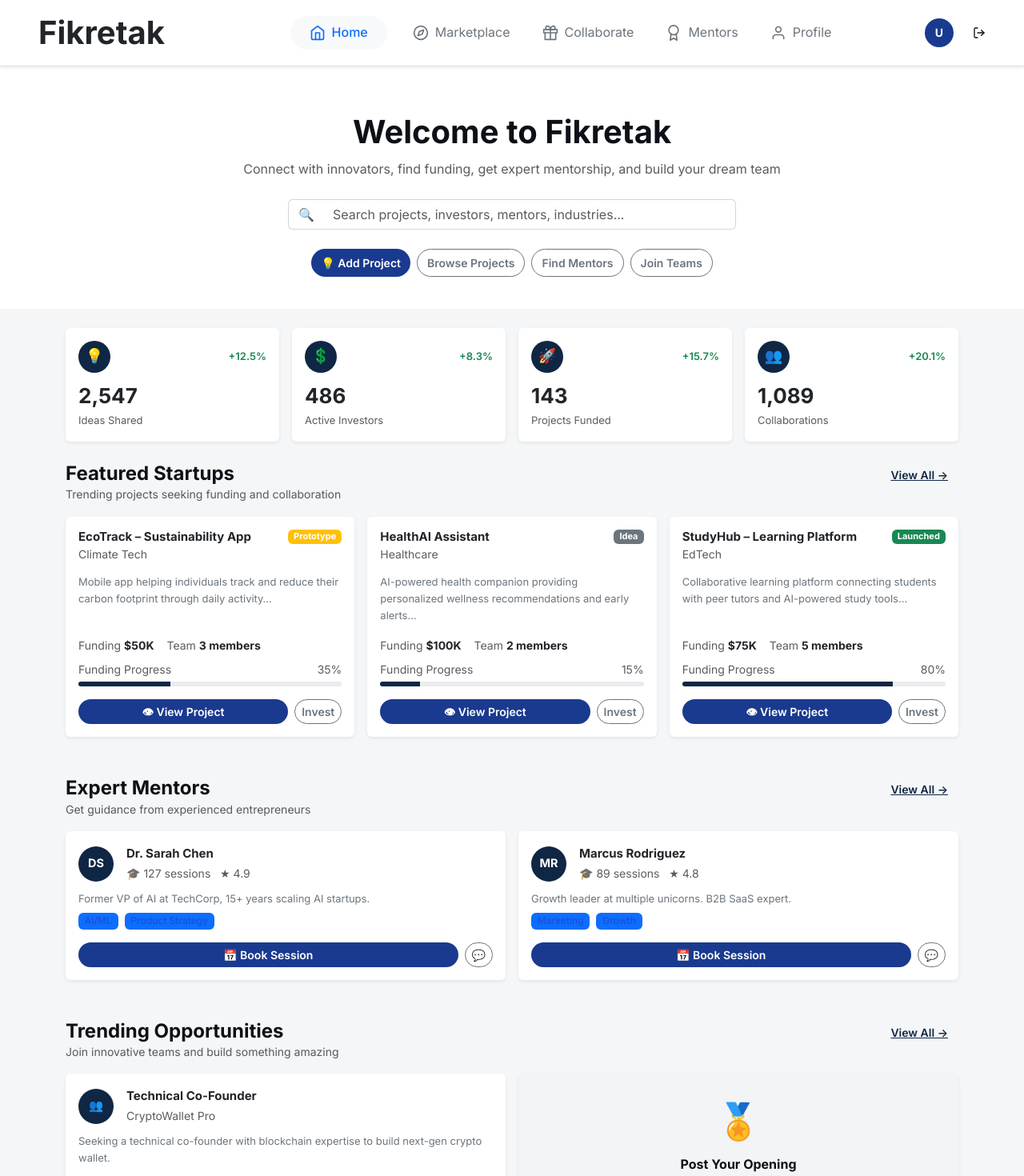
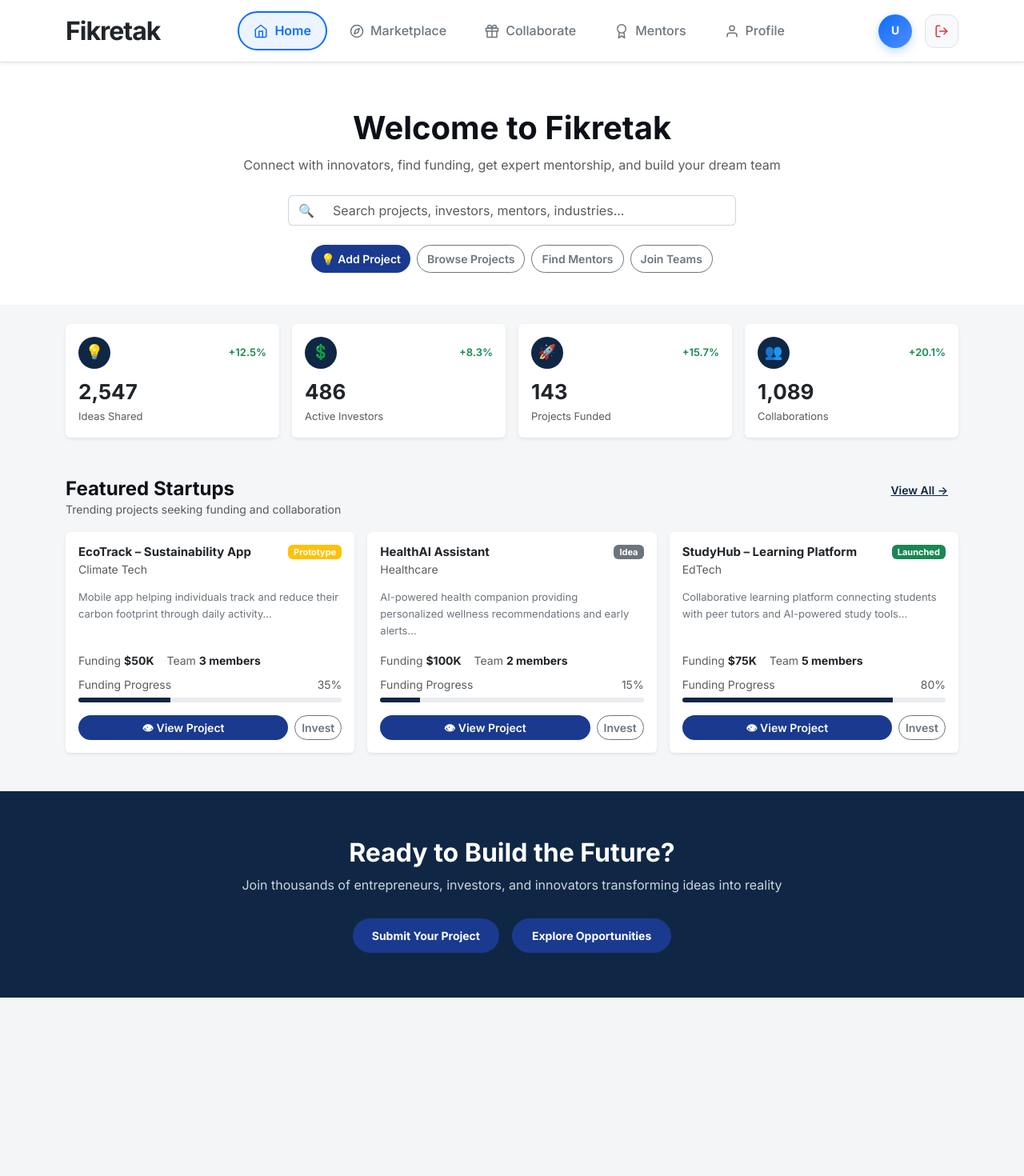
Before and after one commit to usef131/DemoFikratek, a React (Vite) app: page /home-two in a window 1280 px wide. Shown: the top 1470 px of the page at 80% size. After the commit the page ends 1247 px from the top, so only its background shows below. Built offline with nearby package versions, Linux system fonts and the light colour scheme.

Commit message:
last edit by youssef

```diff
--- a/src/Components/Common/SecondNavbar.jsx
+++ b/src/Components/Common/SecondNavbar.jsx
@@ -1,79 +1,130 @@
-import {Navbar, Nav, Container} from "react-bootstrap";
-import {FiHome, FiCompass, FiGift, FiAward, FiUser, FiLogOut} from "react-icons/fi";
-import {useNavigate, Link} from "react-router-dom";
-import {useAuth} from "../../../Context/AuthContext";
+import { FiHome, FiCompass, FiGift, FiAward, FiUser, FiLogOut } from "react-icons/fi";
+import { Navbar, Nav, Container } from "react-bootstrap";
+import { NavLink, Link, useNavigate } from "react-router-dom";
+import { useAuth } from "../../../Context/AuthContext";
+import Button from "react-bootstrap/Button";
+
+
+const navStyle = ({ isActive }) => ({
+    display: "flex",
+    alignItems: "center",
+    gap: "8px",
+    padding: "10px 18px",
+    borderRadius: "999px",
+    color: isActive ? "#0d6efd" : "#6c757d",
+    border: isActive ? "2px solid #0d6efd" : "2px solid transparent",
+    backgroundColor: isActive
+      ? "rgba(13,110,253,0.08)"
+      : "transparent",
+    fontWeight: isActive ? "600" : "500",
+    textDecoration: "none",
+    transition: "all 0.25s ease",
+    "&:hover": {
+      backgroundColor: isActive ? "rgba(13,110,253,0.08)" : "rgba(0,0,0,0.04)",
+    },
+  });
+
 function SecondNavbar() {
     const navigate = useNavigate();
-     const { user} = useAuth()
+    const { user } = useAuth()
     return (
         <>
-            <Navbar bg="white" className="shadow-sm py-1 border-bottom">
-                <Container fluid className="px-5">
+            <Navbar
+                bg="white"
+                expand="lg"
+                className="shadow-sm border-bottom py-2 sticky-top"
+            >
+                <Container fluid="lg">
                     {/* Logo */}
                     <Navbar.Brand
-                        href="#"
-                        className="fw-bold fs-1 text-dark me-5"
+                        onClick={() => navigate("/")}
+                        className="fw-bold fs-2"
+                        style={{
+                            cursor: "pointer",
+                            color: "#212529",
+                            letterSpacing: "-1px",
+                        }}
                     >
                         Fikretak
                     </Navbar.Brand>
 
-                    {/* Center Navigation */}
-                    <Nav className="mx-auto gap-4 align-items-center">
-                        <Nav.Link
-                            href="#"
-                            className="d-flex align-items-center gap-2 px-4 py-2 rounded-pill bg-light text-primary fw-medium"
-                        >
-                            <FiHome size={20} />
+                    {/* Mobile Toggle */}
+                    <Navbar.Toggle aria-controls="main-navbar" />
+
+                    <Navbar.Collapse id="main-navbar">
+                        {/* Navigation */}
+                        <Nav className="mx-auto gap-lg-2 align-items-lg-center my-3 my-lg-0">
+                            <NavLink to="/Home-Two" style={navStyle}>
+                                <FiHome size={18} />
                                 Home
-                        </Nav.Link>
+                            </NavLink>
 
-                        <Nav.Link className="d-flex align-items-center gap-2 text-secondary" style={{ cursor: "pointer" }} onClick={() => navigate("/marketplace")}>
-                            <FiCompass size={20} />
+                            <NavLink to="/marketplace" style={navStyle}>
+                                <FiCompass size={18} />
                                 Marketplace
-                        </Nav.Link>
+                            </NavLink>
 
-                        <Nav.Link className="d-flex align-items-center gap-2 text-secondary" style={{ cursor: "pointer" }} onClick={() => navigate("/collaborate")}>
-                            <FiGift size={20} />
+                            <NavLink to="/collaborate" style={navStyle}>
+                                <FiGift size={18} />
                                 Collaborate
-                        </Nav.Link>
+                            </NavLink>
 
-                        <Nav.Link className="d-flex align-items-center gap-2 text-secondary" style={{ cursor: "pointer" }} onClick={() => navigate("/mentors")}>
-                            <FiAward size={20} />
+                            <NavLink to="/mentors" style={navStyle}>
+                                <FiAward size={18} />
                                 Mentors
-                        </Nav.Link>
+                            </NavLink>
 
-                        <Nav.Link className="d-flex align-items-center gap-2 text-secondary" style={{ cursor: "pointer" }} onClick={() => navigate("/Profile")}>
-                            <FiUser size={20} />
+                            <NavLink to="/profile" style={navStyle}>
+                                <FiUser size={18} />
                                 Profile
-                        </Nav.Link>
+                            </NavLink>
                         </Nav>
 
                         {/* Right Side */}
-                    <div className="d-flex align-items-center gap-4">
-
-
-                        <Link to="/Profile" style={{
-                            width: 36,
-                            height: 36,
-                            borderRadius: '50%',   // <-- makes it a circle
-                            background: 'var(--fk-primary-btn)',
-                            color: '#fff',
-                            display: 'flex',
-                            alignItems: 'center',
-                            justifyContent: 'center',
-                            fontWeight: 700,
-                            fontSize: '0.875rem',
-                            textDecoration: 'none',
-                        }}>
-                            {user?.name?.slice(0, 2).toUpperCase() || 'U'}
+                        <div className="d-flex align-items-center gap-3 ms-lg-3">
+                            {/* Profile Avatar */}
+                            <Link
+                                to="/profile"
+                                style={{
+                                    width: "42px",
+                                    height: "42px",
+                                    borderRadius: "50%",
+                                    background:
+                                        "linear-gradient(135deg, #0d6efd, #4f8cff)",
+                                    color: "#fff",
+                                    display: "flex",
+                                    alignItems: "center",
+                                    justifyContent: "center",
+                                    fontWeight: "700",
+                                    fontSize: "14px",
+                                    textDecoration: "none",
+                                    boxShadow: "0 4px 12px rgba(13,110,253,0.25)",
+                                    transition: "0.3s",
+                                }}
+                            >
+                                {user?.name?.slice(0, 2).toUpperCase() || "U"}
                             </Link>
 
-                        <FiLogOut
-                            style={{ cursor: "pointer" }}
+                            {/* Logout Button */}
+                            <Button
+                                variant="light"
                                 onClick={() => navigate("/login")}
-                        />
+                                style={{
+                                    borderRadius: "12px",
+                                    width: "42px",
+                                    height: "42px",
+                                    padding: 0,
+                                    display: "flex",
+                                    alignItems: "center",
+                                    justifyContent: "center",
+                                    border: "1px solid #dee2e6",
+                                    transition: "all 0.25s ease",
+                                }}
+                            >
+                                <FiLogOut size={18} color="#dc3545" />
+                            </Button>
                         </div>
-
+                    </Navbar.Collapse>
                 </Container>
             </Navbar>
         </>
--- a/src/Pages/Auth/Register.jsx
+++ b/src/Pages/Auth/Register.jsx
@@ -12,7 +12,7 @@ export default function Register() {
   const { register } = useAuth()
   const navigate = useNavigate()
 
-  const [step, setStep] = useState(1)  // 1=account details, 2=role select
+  const [step, setStep] = useState(1)
   const [form, setForm] = useState({ name: '', email: '', password: '', confirmPassword: '', role: '' })
   const [errors, setErrors] = useState({})
   const [apiError, setApiError] = useState('')
@@ -40,7 +40,7 @@ export default function Register() {
     setLoading(true); setApiError('')
     try {
       const user = await register({ name: form.name, email: form.email, password: form.password, role: form.role })
-      navigate(user.role === 'entrepreneur' ? '/create-idea' : '/Home-two')
+      navigate('/Home-two')
     } catch (e) {
       setApiError(e.message)
       setStep(1)
--- a/src/Pages/HomePageTwo/HomePageTwo.jsx
+++ b/src/Pages/HomePageTwo/HomePageTwo.jsx
@@ -173,7 +173,7 @@ export default function HomePageTwo() {
       </Container>
 
       {/* ── Featured Startups ── */}
-      <Container className="mb-5">
+      <Container className="mb-5 mt-5">
         <div className="d-flex justify-content-between align-items-start mb-3">
           <div>
             <h4 className="fw-bold mb-0">Featured Startups</h4>
@@ -234,109 +234,7 @@ export default function HomePageTwo() {
         </Row>
       </Container>
 
-      {/* ── Expert Mentors ── */}
-      <Container className="mb-5">
-        <div className="d-flex justify-content-between align-items-start mb-3">
-          <div>
-            <h4 className="fw-bold mb-0">Expert Mentors</h4>
-            <p className="text-muted mb-0" style={{ fontSize: 14 }}>Get guidance from experienced entrepreneurs</p>
-          </div>
-          <Button variant="link" style={{ color: NAVY, fontWeight: 600 }} onClick={() => navigate("/mentors")}>
-            View All →
-          </Button>
-        </div>
 
-        <Row className="g-3">
-          {MENTORS.map((m) => (
-            <Col key={m.id} md={6}>
-              <Card className="border-0 shadow-sm h-100">
-                <Card.Body>
-                  <div className="d-flex gap-3 align-items-center mb-2">
-                    <Avatar initials={m.initials} />
-                    <div>
-                      <p className="fw-bold mb-0" style={{ fontSize: 15 }}>{m.name}</p>
-                      <small className="text-muted">🎓 {m.sessions} sessions &nbsp; ★ {m.rating}</small>
-                    </div>
-                  </div>
-
-                  <p className="text-secondary mb-2" style={{ fontSize: 13 }}>{m.bio}</p>
-
-                  <div className="d-flex flex-wrap gap-2 mb-3">
-                    {m.tags.map((t) => (
-                      <Badge key={t} bg="primary" style={{ background: "#EFF6FF", color: "#1D4ED8", fontWeight: 500, fontSize: 12 }}>
-                        {t}
-                      </Badge>
-                    ))}
-                  </div>
-
-                  <div className="d-flex gap-2">
-                    <Button style={{ background: NAVY, border: "none", flex: 1 }} size="sm">
-                      📅 Book Session
-                    </Button>
-                    <Button variant="outline-secondary" size="sm">💬</Button>
-                  </div>
-                </Card.Body>
-              </Card>
-            </Col>
-          ))}
-        </Row>
-      </Container>
-
-      {/* ── Trending Opportunities ── */}
-      <Container className="mb-5">
-        <div className="d-flex justify-content-between align-items-start mb-3">
-          <div>
-            <h4 className="fw-bold mb-0">Trending Opportunities</h4>
-            <p className="text-muted mb-0" style={{ fontSize: 14 }}>Join innovative teams and build something amazing</p>
-          </div>
-          <Button variant="link" style={{ color: NAVY, fontWeight: 600 }} onClick={() => navigate("/collaborate")}>
-            View All →
-          </Button>
-        </div>
-
-        <Row className="g-3">
-          {/* Opportunity card */}
-          <Col md={6}>
-            <Card className="border-0 shadow-sm h-100" style={{ borderLeft: `4px solid ${NAVY}` }}>
-              <Card.Body>
-                <div className="d-flex gap-3 align-items-center mb-2">
-                  <Avatar initials="👥" bg={NAVY} />
-                  <div>
-                    <p className="fw-bold mb-0" style={{ fontSize: 15 }}>Technical Co-Founder</p>
-                    <small className="text-muted">CryptoWallet Pro</small>
-                  </div>
-                </div>
-                <p className="text-secondary mb-3" style={{ fontSize: 13 }}>
-                  Seeking a technical co-founder with blockchain expertise to build next-gen crypto wallet.
-                </p>
-                <div className="d-flex justify-content-between align-items-center mb-3">
-                  <small className="text-muted">⏱ Full-time &nbsp; ↑ 25-35% equity</small>
-                  <small className="text-muted">3 days ago</small>
-                </div>
-                <Button className="w-100" style={{ background: NAVY, border: "none" }} size="sm">
-                  Apply Now
-                </Button>
-              </Card.Body>
-            </Card>
-          </Col>
-
-          {/* Post Your Opening */}
-          <Col md={6}>
-            <Card className="border-0 shadow-sm h-100 text-center" style={{ background: "#F3F4F6" }}>
-              <Card.Body className="d-flex flex-column justify-content-center align-items-center gap-2 py-4">
-                <span style={{ fontSize: 44 }}>🏅</span>
-                <h6 className="fw-bold mb-1">Post Your Opening</h6>
-                <p className="text-muted mb-3" style={{ fontSize: 13 }}>
-                  Looking for talented team members? Post your opportunity here.
-                </p>
-                <Button style={{ background: NAVY, border: "none" }} onClick={() => navigate("/collaborate")}>
-                  Get Started
-                </Button>
-              </Card.Body>
-            </Card>
-          </Col>
-        </Row>
-      </Container>
 
       {/* ── CTA Banner ── */}
       <div style={{ background: NAVY, padding: "56px 24px", textAlign: "center" }}>
--- a/src/Pages/NotFound/NotFound.jsx
+++ b/src/Pages/NotFound/NotFound.jsx
@@ -13,7 +13,7 @@ export default function NotFound() {
           The page you're looking for doesn't exist.
         </p>
         <Link
-          to="/"
+          to="/Home-Two"
           className="btn btn-primary"
           style={{ borderRadius: 'var(--radius-pill)', padding: '0.65rem 2rem', fontWeight: 700 }}
         >
--- a/src/Pages/Profile/Profile.jsx
+++ b/src/Pages/Profile/Profile.jsx
@@ -6,6 +6,7 @@ import { ideaService } from '../../../Services/ideaService'
 import IdeaCard from '../../Components/cards/IdeaCard'
 import { FiHome, FiCompass, FiGift, FiAward, FiUser, FiLogOut } from 'react-icons/fi'
 import { Link, useNavigate } from 'react-router-dom'
+import SecondNavbar from '../../Components/Common/SecondNavbar'
 
 export default function Profile() {
   const { user, updateUser } = useAuth()
@@ -47,76 +48,7 @@ export default function Profile() {
   return (
     <>
      {/* ── Navbar ── */}
-
-      <Navbar bg="white" className="shadow-sm py-1 border-bottom">
-        <Container fluid className="px-5">
-          {/* Logo */}
-          <Navbar.Brand
-            href="#"
-            className="fw-bold fs-1 text-dark me-5"
-          >
-            Fikretak
-          </Navbar.Brand>
-
-          {/* Center Navigation */}
-          <Nav className="mx-auto gap-4 align-items-center">
-            <Nav.Link
-              href="/Home-two"
-              className="d-flex align-items-center gap-2 px-4 py-2 text-secondary rounded-pill"
-            >
-              <FiHome size={20} />
-              Home
-            </Nav.Link>
-
-            <Nav.Link className="d-flex align-items-center gap-2 text-secondary " style={{ cursor: "pointer" }} onClick={() => navigate("/marketplace")}>
-              <FiCompass size={20} />
-              Marketplace
-            </Nav.Link>
-
-            <Nav.Link className="d-flex align-items-center gap-2 text-secondary" style={{ cursor: "pointer" }} onClick={() => navigate("/collaborate")}>
-              <FiGift size={20} />
-              Collaborate
-            </Nav.Link>
-
-            <Nav.Link className="d-flex align-items-center gap-2 text-secondary" style={{ cursor: "pointer" }} onClick={() => navigate("/mentors")}>
-              <FiAward size={20} />
-              Mentors
-            </Nav.Link>
-
-            <Nav.Link className="d-flex align-items-center gap-2  px-4 py-2 rounded-pill bg-light text-primary fw-medium" style={{ cursor: "pointer" }} onClick={() => navigate("/Profile")}>
-              <FiUser size={20} />
-              Profile
-            </Nav.Link>
-          </Nav>
-
-          {/* Right Side */}
-          <div className="d-flex align-items-center gap-4">
-
-
-            <Link to="/Profile" style={{
-              width: 36,
-              height: 36,
-              borderRadius: '50%',   // <-- makes it a circle
-              background: 'var(--fk-primary-btn)',
-              color: '#fff',
-              display: 'flex',
-              alignItems: 'center',
-              justifyContent: 'center',
-              fontWeight: 700,
-              fontSize: '0.875rem',
-              textDecoration: 'none',
-            }}>
-              {user?.name?.slice(0, 2).toUpperCase() || 'U'}
-            </Link>
-
-            <FiLogOut
-              style={{ cursor: "pointer" }}
-              onClick={() => navigate("/login")}
-            />
-          </div>
-
-        </Container>
-      </Navbar>
+     <SecondNavbar/>
 
 
     <div style={{ background: 'var(--fk-bg)', minHeight: '100vh' }}>
```
Also changed, not shown: 1 other file (tests, documents, lock files or other folders). Lines whose indentation alone changed are shown as unchanged.
